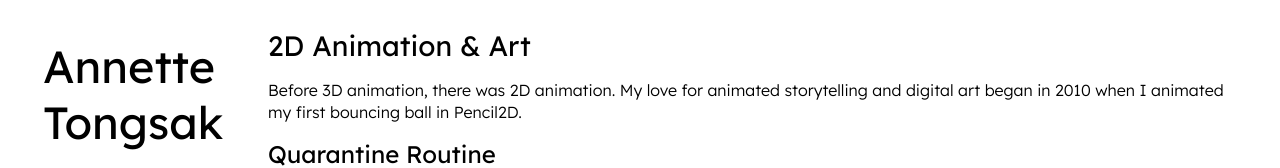
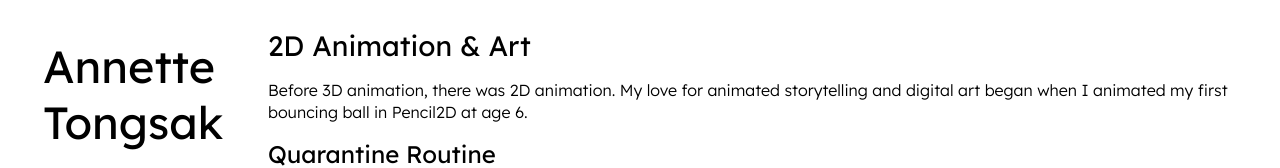
Before and after one commit to atongsak/atongsak.github.io, a plain HTML site: page art.html in a window 1280 px wide. Shown: the top 168 px of the page. Drawn offline with Linux system fonts and the light colour scheme.

Commit message:
Edited description for Art page

```diff
--- a/art.html
+++ b/art.html
@@ -20,8 +20,8 @@
         </div>
         <div id="content">
             <h3 class="projects-title">2D Animation & Art</h3>
-            <p>Before 3D animation, there was 2D animation. My love for animated storytelling and digital art began in 2010 when I animated my first
-                bouncing ball in Pencil2D.
+            <p>Before 3D animation, there was 2D animation. My love for animated storytelling and digital art began when I animated my first
+                bouncing ball in Pencil2D at age 6.
             </p>
 
             <div class="section">
```
